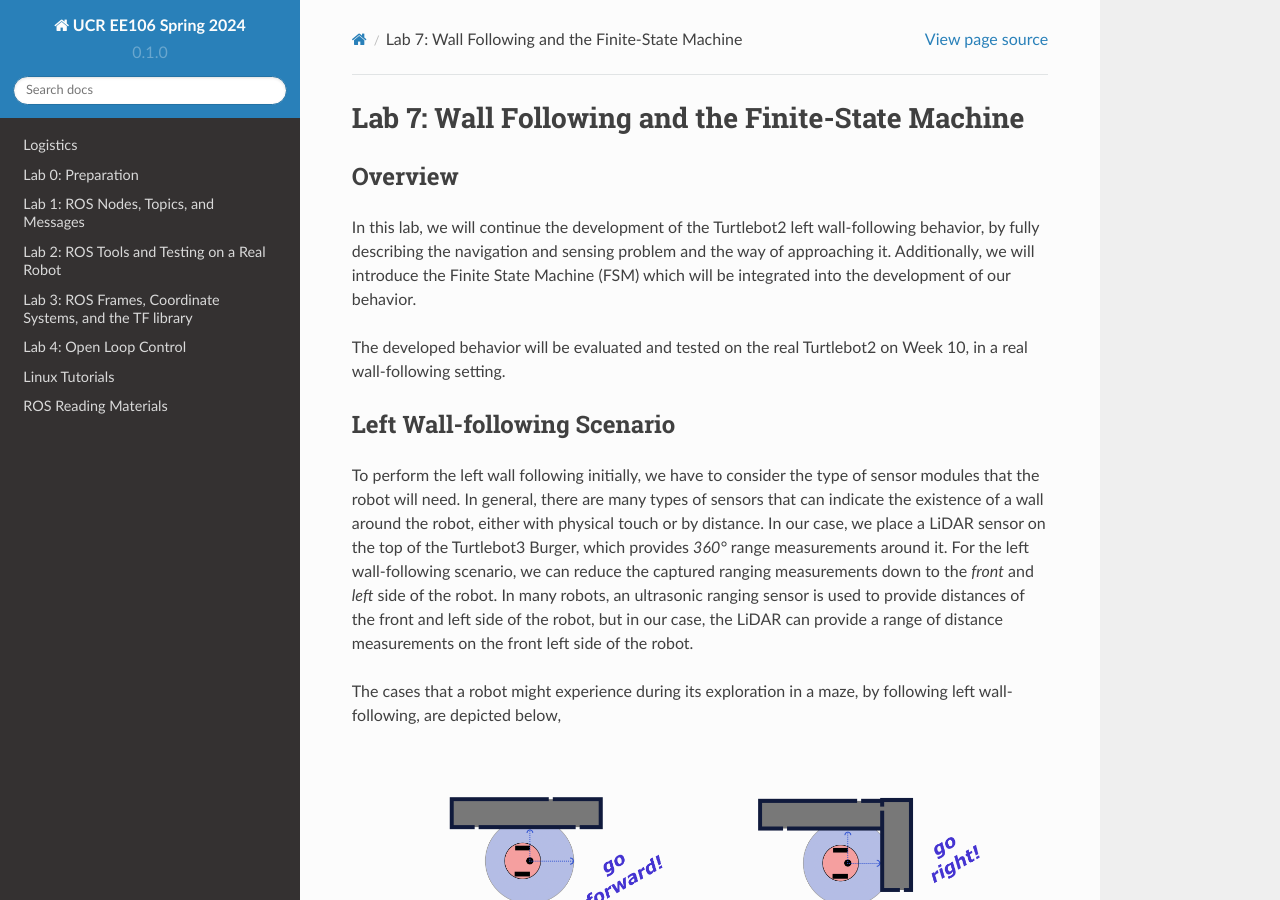
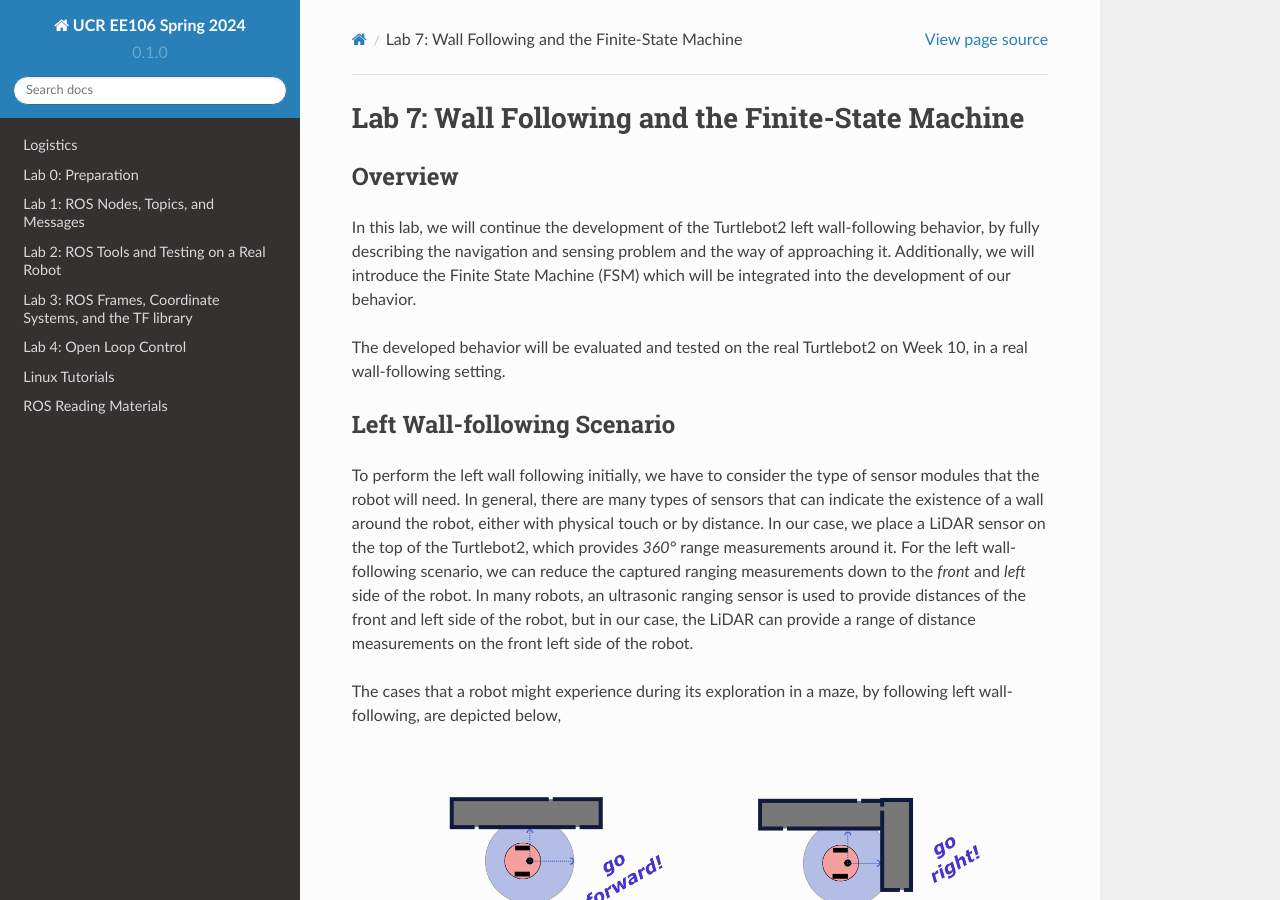
Before and after one commit to taektay/ee106, a Sphinx documentation site: the page built from docs/source/lab7.rst, in a window 1280 px wide and 900 px high. Built offline with Sphinx 7.4.7 and the Read the Docs theme 2.0.0, drawn with Linux system fonts in a browser that asks for light colours.

Commit message:
Update lab7.rst

```diff
--- a/docs/source/lab7.rst
+++ b/docs/source/lab7.rst
@@ -11,7 +11,7 @@
 Left Wall-following Scenario
 --------
 
-To perform the left wall following initially, we have to consider the type of sensor modules that the robot will need. In general, there are many types of sensors that can indicate the existence of a wall around the robot, either with physical touch or by distance. In our case, we place a LiDAR sensor on the top of the Turtlebot3 Burger, which provides `360°` range measurements around it. For the left wall-following scenario, we can reduce the captured ranging measurements down to the `front` and `left` side of the robot. In many robots, an ultrasonic ranging sensor is used to provide distances of the front and left side of the robot, but in our case, the LiDAR can provide a range of distance measurements on the front left side of the robot.
+To perform the left wall following initially, we have to consider the type of sensor modules that the robot will need. In general, there are many types of sensors that can indicate the existence of a wall around the robot, either with physical touch or by distance. In our case, we place a LiDAR sensor on the top of the Turtlebot2, which provides `360°` range measurements around it. For the left wall-following scenario, we can reduce the captured ranging measurements down to the `front` and `left` side of the robot. In many robots, an ultrasonic ranging sensor is used to provide distances of the front and left side of the robot, but in our case, the LiDAR can provide a range of distance measurements on the front left side of the robot.
 
 The cases that a robot might experience during its exploration in a maze, by following left wall-following, are depicted below,
 
```
